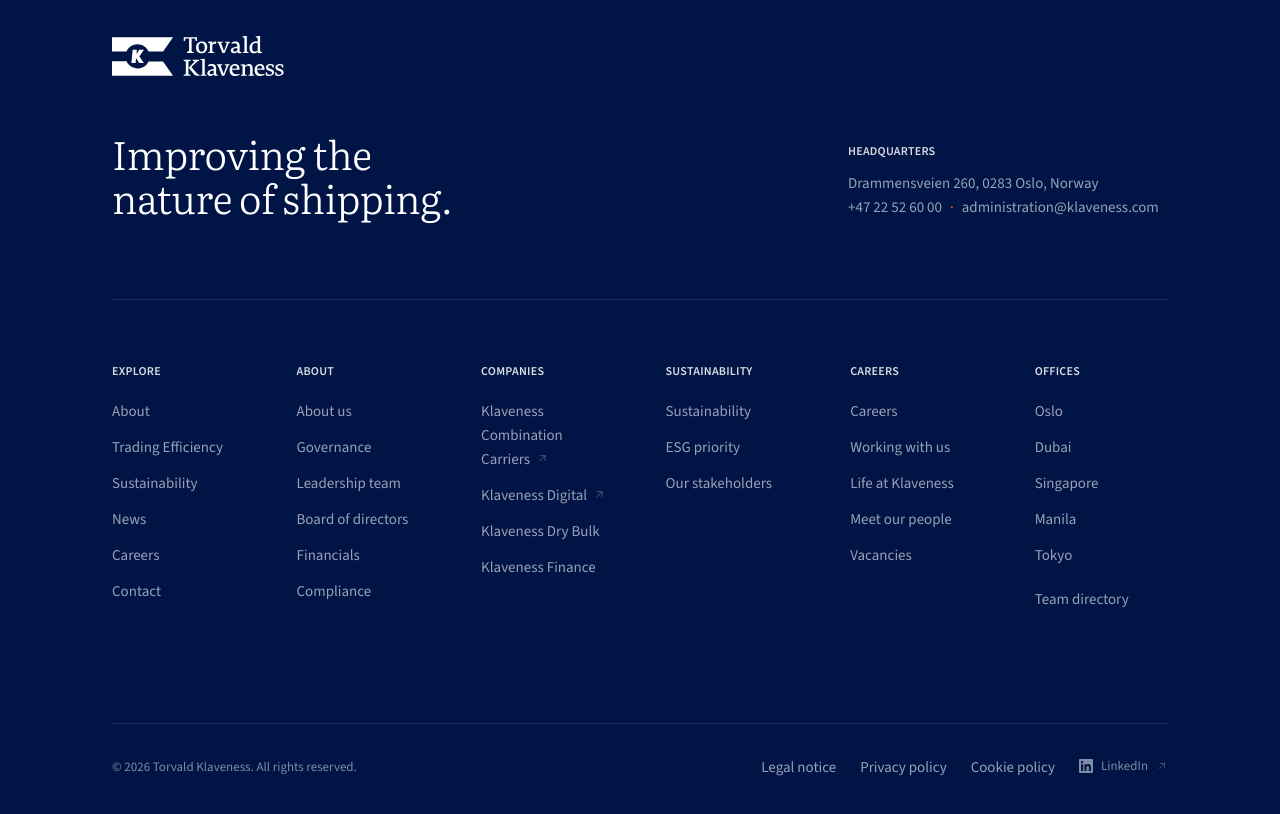
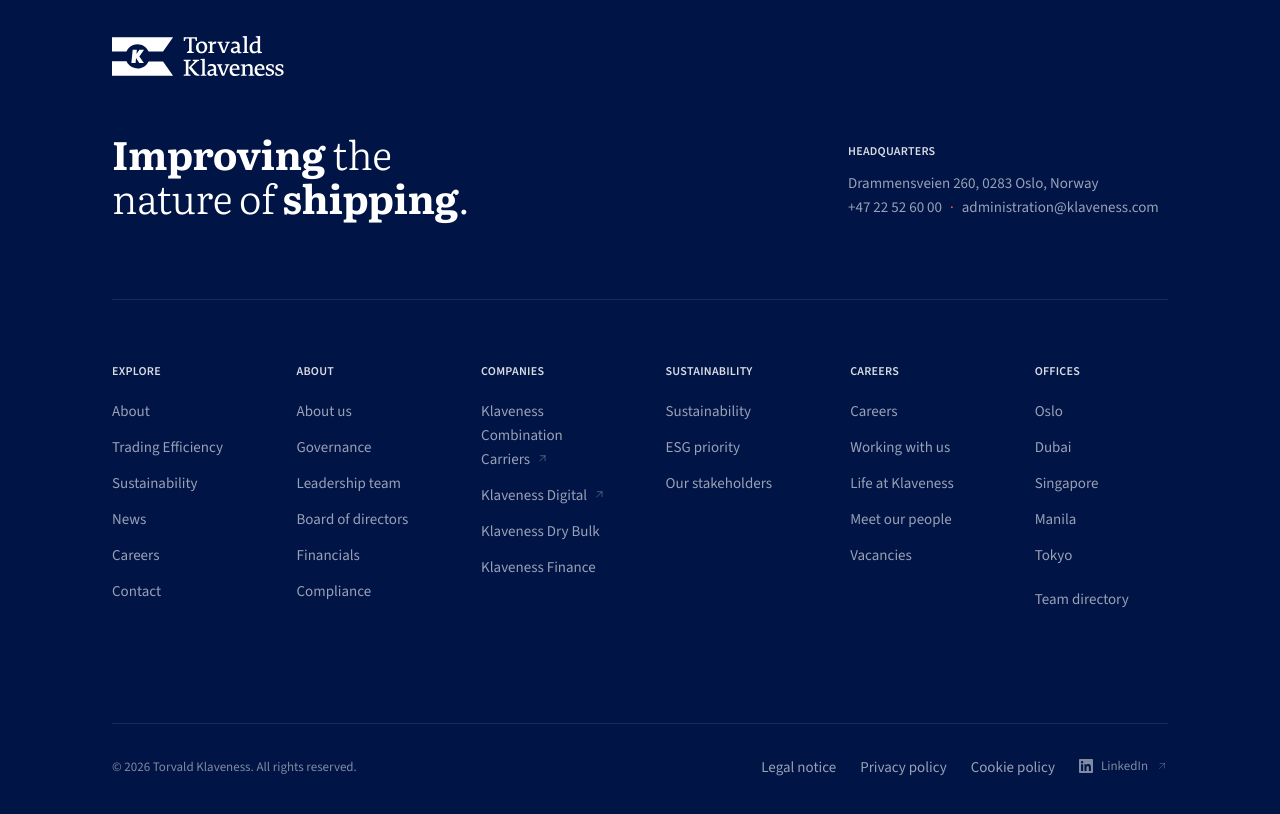
Before and after one commit to torvald-klaveness/klaveness, a Next.js app: page /contact/team in a window 1280 px wide. Shown: the part 7020-7834 px from the top of the page. Built offline with nearby package versions, Linux system fonts and the light colour scheme; no server answers.

Commit message:
Bold 'Improving' and 'shipping' in the footer tagline
Co-Authored-By: Claude Sonnet 5.5 <noreply@anthropic.com>

```diff
--- a/src/components/layout/SiteFooter.tsx
+++ b/src/components/layout/SiteFooter.tsx
@@ -31,7 +31,8 @@ export function SiteFooter() {
               <Logo variant="stacked" className="h-10 w-auto" />
             </Link>
             <p className="heading-display mt-12 max-w-md text-[clamp(1.75rem,1.2rem+1.6vw,2.5rem)] text-white">
-              {site.tagline}.
+              <strong className="font-bold">Improving</strong> the nature of{" "}
+              <strong className="font-bold">shipping</strong>.
             </p>
           </div>
           <address className="text-[0.9375rem] leading-relaxed text-white/60 not-italic md:col-span-4 md:col-start-9">
```
